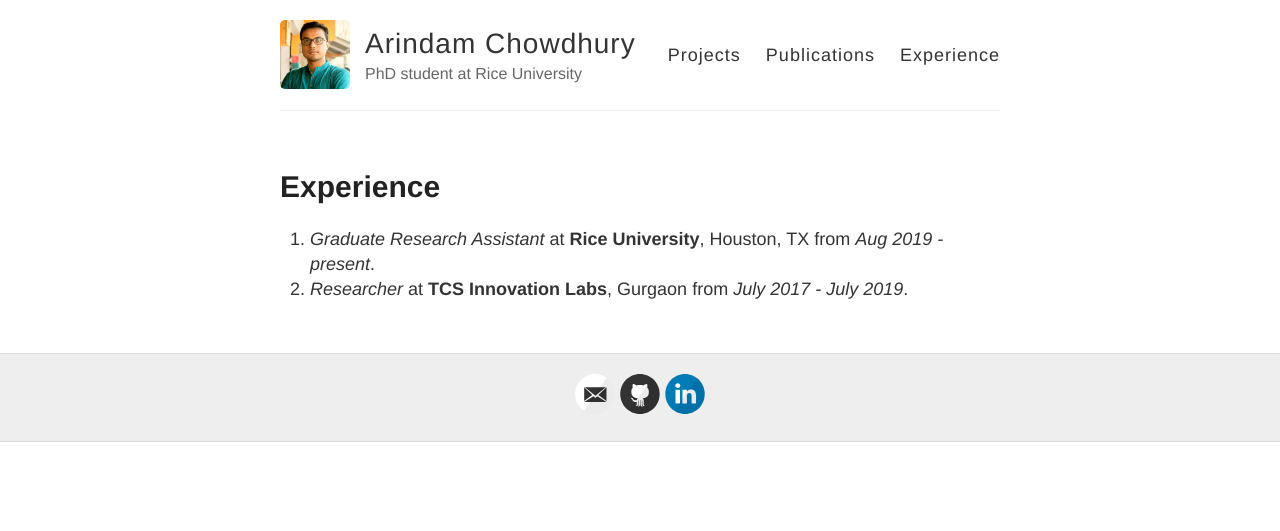
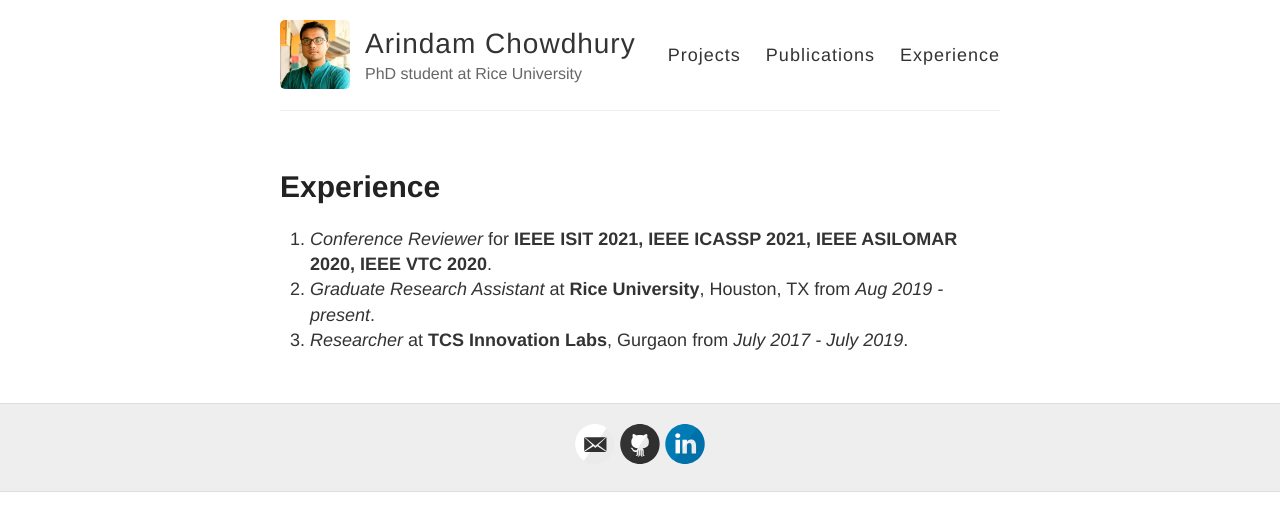
Before and after one commit to ArCho48/ArCho48.github.io, a Jekyll site: the page built from experience.md, in a window 1280 px wide. Shown: the top 531 px of the page. Built offline with Jekyll 4.4.1, drawn with Linux system fonts in a browser that asks for light colours.

Commit message:
Update experience.md

```diff
--- a/experience.md
+++ b/experience.md
@@ -4,5 +4,6 @@ title: Experience
 permalink: /experience/
 ---
 
+1. _Conference Reviewer_ for __IEEE ISIT 2021, IEEE ICASSP 2021, IEEE ASILOMAR 2020, IEEE VTC 2020__.
 1. _Graduate Research Assistant_ at __Rice University__, Houston, TX from _Aug 2019 - present_.
 2. _Researcher_ at __TCS Innovation Labs__, Gurgaon from _July 2017 - July 2019_.
```
